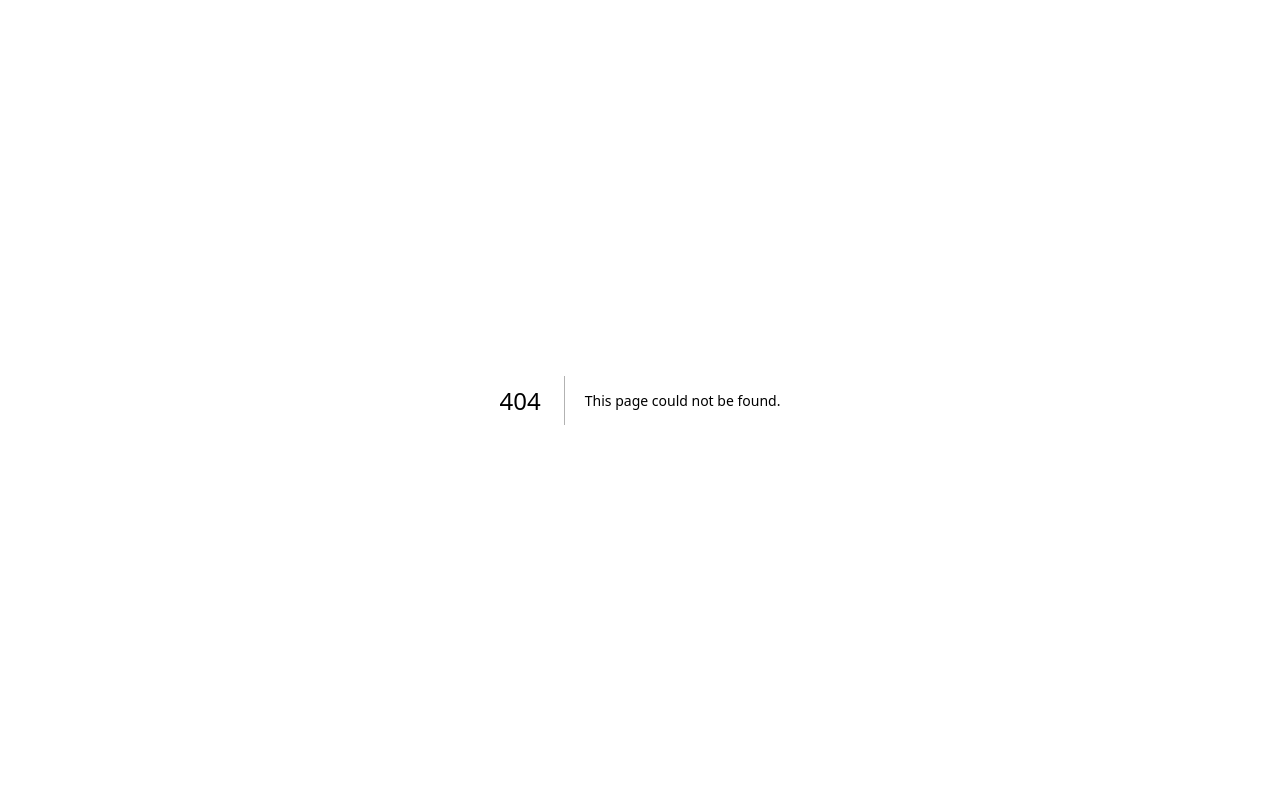
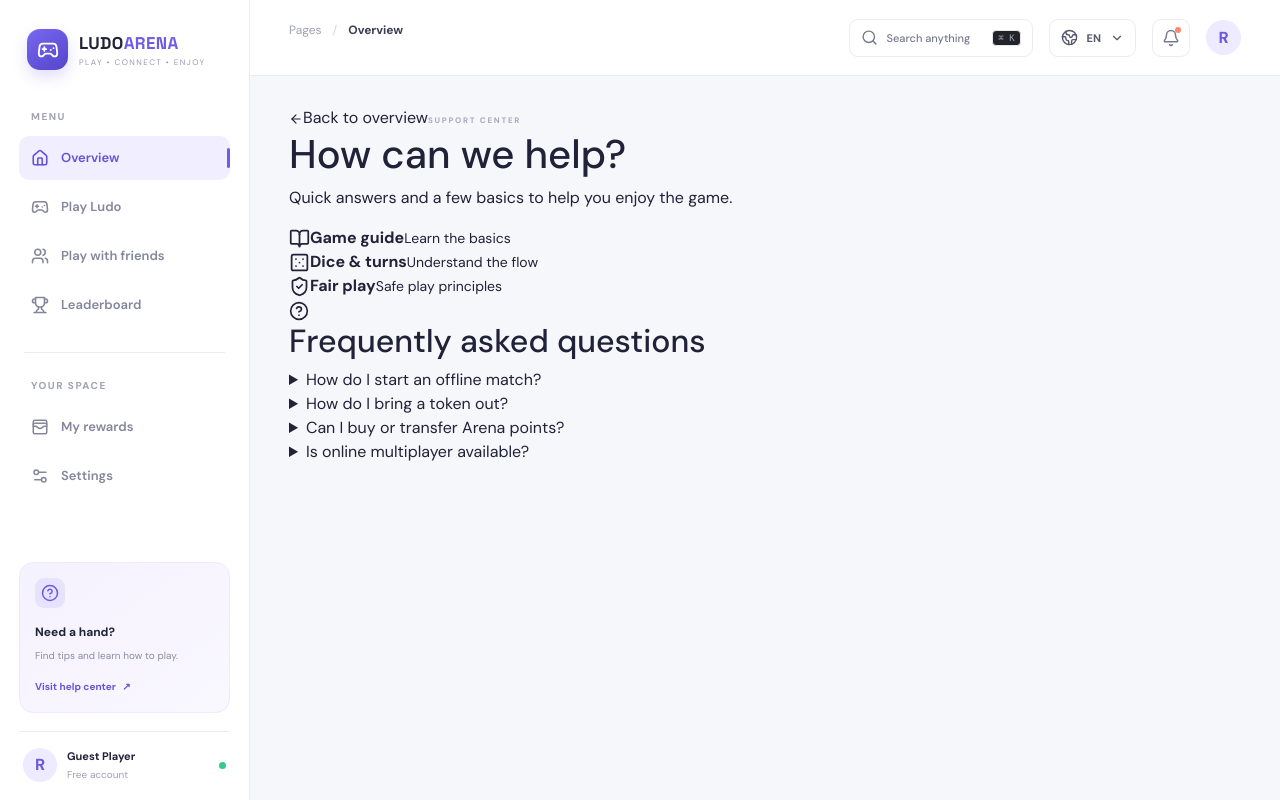
Before and after one commit to rajiur-developer/ludoGame, a Next.js app: page /help in a window 1280 px wide. Before the commit this address had no page. Built offline with nearby package versions, Linux system fonts and the light colour scheme.

Commit message:
feat: add help and rules page

```diff
--- /dev/null
+++ b/src/app/help/page.tsx
@@ -0,0 +1,5 @@
+import { AppShell } from "@/components/layout/AppShell";
+import { PageHeader } from "@/components/shared/PageHeader";
+import { BookOpen, CircleHelp, Dice5, ShieldCheck } from "lucide-react";
+const faqs=[["How do I start an offline match?","Open Play Ludo, choose Offline Ludo, then roll the dice. This preview currently demonstrates local turn flow."],["How do I bring a token out?","In classic Ludo, a player generally needs to roll a six to bring a token from the yard onto the starting square."],["Can I buy or transfer Arena points?","No. Arena points are earned through play and achievements. They cannot be purchased, transferred, cashed out, or exchanged for money."],["Is online multiplayer available?","The online room screens are currently frontend previews. Live rooms need a secure backend and realtime server."]];
+export default function HelpPage(){return <AppShell><div className="inner-page"><PageHeader eyebrow="SUPPORT CENTER" title="How can we help?" description="Quick answers and a few basics to help you enjoy the game."/><div className="help-feature-grid"><div className="help-feature"><BookOpen size={21}/><strong>Game guide</strong><small>Learn the basics</small></div><div className="help-feature"><Dice5 size={21}/><strong>Dice & turns</strong><small>Understand the flow</small></div><div className="help-feature"><ShieldCheck size={21}/><strong>Fair play</strong><small>Safe play principles</small></div></div><div className="faq-card"><div className="faq-title"><CircleHelp size={20}/><h2>Frequently asked questions</h2></div>{faqs.map(([q,a])=><details className="faq-item" key={q}><summary>{q}</summary><p>{a}</p></details>)}</div></div></AppShell>}
```
